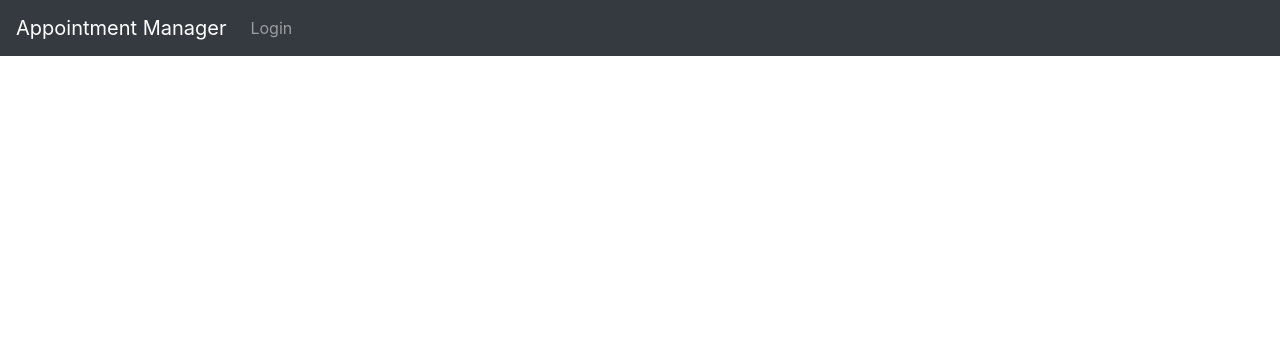
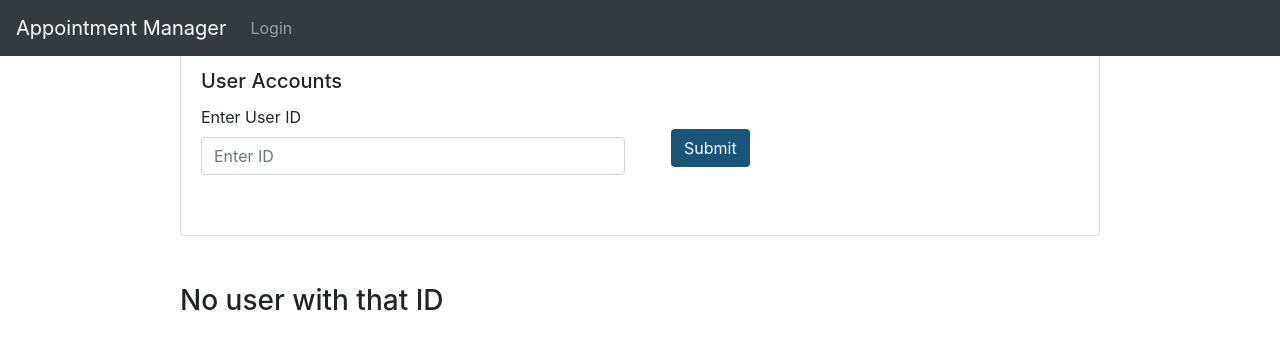
Before and after one commit to ftp24/NITC-Appointment-Management-System, a React (Create React App) app: page /accounts in a window 1280 px wide. Shown: the top 350 px of the page. Built offline with nearby package versions, Linux system fonts and the light colour scheme.

Commit message:
added admin user search

```diff
--- a/src/App.js
+++ b/src/App.js
@@ -1,5 +1,5 @@
 import { useState } from "react";
-import { BrowserRouter as Router, Route, Switch, useHistory} from "react-router-dom";
+import { BrowserRouter as Router, Route, Switch, useHistory } from "react-router-dom";
 
 import Login from "./components/login/Login";
 import Navbar from "./components/navbar/Navbar";
@@ -12,6 +12,7 @@ import FacultyScheduleDay from "./components/faculty/FacultyScheduleDay"
 import AdminMain from "./components/AdminMain";
 import AdminNoteView from "./components/Admin/AdminNoteView";
 import FacultyNoteView from "./components/faculty/FacultyNoteView";
+import UserSearch from "./components/admin/UserSearch";
 
 const AppWrapper = () => {
   return (
@@ -88,6 +89,8 @@ function App() {
 					<Route exact path="/admin/noteview" >
 						<AdminNoteView></AdminNoteView>
 					</Route>
+					<Route exact path="/accounts"><UserSearch/></Route>
+
 
 					{/* <Route path="*"><Error404/></Route> */}
 
--- a/src/components/admin/AccountCard.js
+++ b/src/components/admin/AccountCard.js
@@ -2,7 +2,7 @@ const AccountCard = ({account}) => {
     return (
         <div className = 'task'>
             <h3 style={HeadingStyle}>{account.name}</h3>
-            <p>{account.Department}</p>
+            <p>{account.department}</p>
         </div>
     )
 }
--- a/src/components/admin/UserSearch.js
+++ b/src/components/admin/UserSearch.js
@@ -1,11 +1,46 @@
 import React from 'react'
+import {useEffect,useState} from 'react'
+import AccountCard from './AccountCard'
+function SearchUser() {
+	const [user,setUser]=useState([]);
 
-function SearchUser() {
-
+	function searchID(e)
+	{
+		e.preventDefault();
+		setUser([{id:((document.getElementById('inputID')).value),name:"Jesvin",department:"CSE"}]);
+		console.log(user);
+	}
     return (
-        <div>
-
-        </div>
+		<div className="container">
+ 		   <div className="row align-items-center justify-content-md-center">
+ 			   <div className="col-10 mt-5">
+ 				   <div className="card">
+ 					   <div className="card-body">
+ 						   <h5 className="card-title">User Accounts</h5>
+ 						   <form>
+ 							   <div className="form-group row">
+ 								   <div className="col-6">
+ 										   <label for="inputID">Enter User ID</label>
+ 										   <input type="number" className="form-control mb-4" id="inputID" placeholder="Enter ID"/>
+ 								   </div>
+ 								   <div className="col-4 offset-md-2 ml-3 mt-4">
+ 									   <button type="submit" className="button btn" onClick={searchID}>Submit</button>
+ 								   </div>
+ 							   </div>
+ 						   </form>
+ 					   </div>
+ 				   </div>
+ 			   </div>
+		   </div>
+		   <div className="row align-items-center justify-content-md-center">
+			   <div className="col-10 mt-5">
+				   {(user.length>0)&&user.map((data)=>(
+					   <AccountCard account={data}/>
+					))}
+				   {(user.length==0)&&<h3>No user with that ID</h3>}
+			   </div>
+		   </div>
+		</div>
     )
 }
 
--- a/src/components/faculty/FacultyScheduleDay.js
+++ b/src/components/faculty/FacultyScheduleDay.js
@@ -29,7 +29,7 @@ function FacultyScheduleDay() {
 											<input type="date" className="form-control mb-4" id="inputDate" placeholder="Enter Date"/>
 									</div>
 									<div className="col-4 offset-md-2 ml-3 mt-4">
-										<button type="submit" className="button" onClick={checkDate}>Submit</button>
+										<button type="submit" className="button btn" onClick={checkDate}>Submit</button>
 									</div>
 								</div>
 							</form>
```
